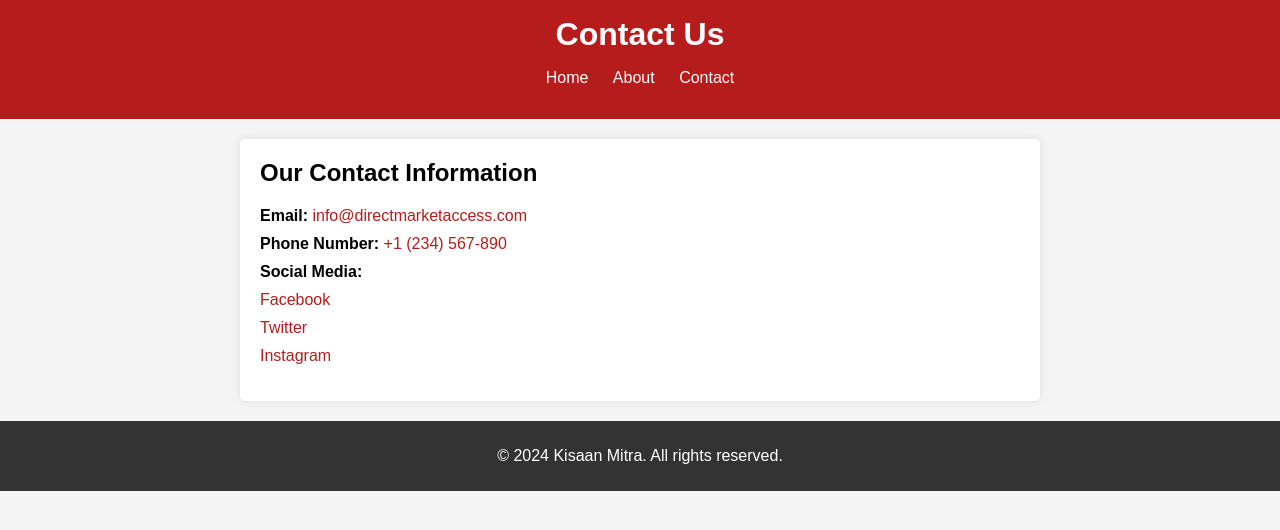
After one commit to mahinigam/kisaan-mitra, a Flask app: page /contact in a window 1280 px wide. The commit adds this page. Shown: the top 530 px of the page. Run offline with Flask 3, Linux system fonts and the light colour scheme.

Commit message:
17 changes

```diff
--- a/app.py
+++ b/app.py
@@ -10,6 +10,9 @@ app.secret_key = os.urandom(24)
 @app.route('/')
 def index():
     return render_template('index.html')
+@app.route('/contact')
+def contact():
+    return render_template('contact.html')
 
 @app.route('/buy')
 def buy():
--- /dev/null
+++ b/static/contact.css
@@ -0,0 +1,74 @@
+body {
+    font-family: Arial, sans-serif;
+    margin: 0;
+    padding: 0;
+    background-color: #f4f4f4;
+}
+
+header {
+    background-color: #b71c1c;
+    color: white;
+    padding: 1em;
+    text-align: center;
+}
+
+header h1 {
+    margin: 0;
+}
+
+nav ul {
+    list-style: none;
+    padding: 0;
+}
+
+nav ul li {
+    display: inline;
+    margin: 0 10px;
+}
+
+nav ul li a {
+    color: white;
+    text-decoration: none;
+}
+
+main {
+    padding: 20px;
+    max-width: 800px;
+    margin: 0 auto;
+}
+
+.contact-info {
+    background-color: white;
+    padding: 20px;
+    border-radius: 5px;
+    box-shadow: 0 0 10px rgba(0, 0, 0, 0.1);
+}
+
+.contact-info h2 {
+    margin-top: 0;
+}
+
+.contact-info ul {
+    list-style: none;
+    padding: 0;
+}
+
+.contact-info ul li {
+    margin-bottom: 10px;
+}
+
+.contact-info a {
+    color: #b71c1c;
+    text-decoration: none;
+}
+
+.contact-info a:hover {
+    text-decoration: underline;
+}
+
+footer {
+    background-color: #333;
+    color: white;
+    text-align: center;
+    padding: 10px;
+}
--- a/static/farmers.js
+++ b/static/farmers.js
@@ -6,7 +6,6 @@ window.onload = function() {
         const card = document.createElement('div');
         card.className = 'farmer-card';
         card.innerHTML = `
-            <img src="${farmer.image}" alt="${farmer.name}" class="farmer-photo">
             <div class="farmer-info">
                 <h2>${farmer.name}</h2>
                 <p class="rating">Rating: ★★★★★</p>
--- a/static/sell.js
+++ b/static/sell.js
@@ -13,7 +13,6 @@ document.querySelector('.sell-form').addEventListener('submit', function(event)
         product: formData.get('productName'),
         description: formData.get('productDescription'),
         price: formData.get('productPrice'),
-        image: imageURL // Store the URL of the image
     };
 
     // Retrieve existing farmers from localStorage
--- a/templates/buy.html
+++ b/templates/buy.html
@@ -39,9 +39,6 @@
                     <label for="district">District:</label>
                     <input type="text" id="district" name="district" required>
 
-                    <label for="productImage">Select Image:</label>
-                    <input type="file" id="productImage" name="productImage" accept="image/*" required>
-
                     <button type="submit" class="submit-button">Submit</button>
                 </form>
             </div>
--- a/templates/cold_storage.html
+++ b/templates/cold_storage.html
@@ -74,6 +74,7 @@
             <p>&copy; 2024 Farmers Market. All rights reserved.</p>
         </div>
     </footer>
+    <script src="/static/cold_storage.js"></script>
 </body>
 
 </html>
--- /dev/null
+++ b/templates/contact.html
@@ -0,0 +1,43 @@
+<!DOCTYPE html>
+<html lang="en">
+<head>
+    <meta charset="UTF-8">
+    <meta name="viewport" content="width=device-width, initial-scale=1.0">
+    <title>Contact Us - Direct Market Access for Farmers</title>
+    <link rel="stylesheet" href="/static/contact.css">
+</head>
+<body>
+    <header>
+        <h1>Contact Us</h1>
+        <nav>
+            <ul>
+                <li><a href="index.html">Home</a></li>
+                <li><a href="about.html">About</a></li>
+                <li><a href="contact.html">Contact</a></li>
+            </ul>
+        </nav>
+    </header>
+
+    <main>
+        <section class="contact-info">
+            <h2>Our Contact Information</h2>
+            <ul>
+                <li><strong>Email:</strong> <a href="mailto:info@directmarketaccess.com">info@directmarketaccess.com</a></li>
+                <li><strong>Phone Number:</strong> <a href="tel:+1234567890">+1 (234) 567-890</a></li>
+                <li><strong>Social Media:</strong></li>
+                <ul>
+                    <li><a href="https://facebook.com/directmarketaccess" target="_blank">Facebook</a></li>
+                    <li><a href="https://twitter.com/directmarket" target="_blank">Twitter</a></li>
+                    <li><a href="https://instagram.com/directmarketaccess" target="_blank">Instagram</a></li>
+                </ul>
+            </ul>
+        </section>
+    </main>
+
+    <footer>
+        <p>&copy; 2024 Kisaan Mitra. All rights reserved.</p>
+    </footer>
+
+
+</body>
+</html>
--- a/templates/index.html
+++ b/templates/index.html
@@ -18,7 +18,7 @@
                 <li><a href="http://127.0.0.1:5000/buyers">Buyers</a></li>
                 <li><a href="http://127.0.0.1:5000/cold_storage">Cold Storage</a></li>
                 <li><a href="http://127.0.0.1:5000/marketplace">Marketplace</a></li>
-                <li><a href="#">Contact</a></li>
+                <li><a href="http://127.0.0.1:5000/contact">Contact</a></li>
 
             </ul>
         </nav>
@@ -73,7 +73,7 @@
     <!-- Footer -->
     <footer>
         <div class="footer-content">
-            <p>&copy; 2024 Direct Market Access for Farmers. All rights reserved.</p>
+            <p>&copy; 2024 Kisaan Mitra. All rights reserved.</p>
             <ul class="socials">
                 <li><a href="#">Facebook</a></li>
                 <li><a href="#">Twitter</a></li>
--- a/templates/marketplace.html
+++ b/templates/marketplace.html
@@ -13,7 +13,7 @@
     <!-- Header -->
     <header>
         <div class="container">
-            <h1>Farmers Market</h1>
+            <h1>Market Place</h1>
         </div>
     </header>
 
--- a/templates/sell.html
+++ b/templates/sell.html
@@ -36,9 +36,6 @@
                     <label for="productPrice">Price (per unit):</label>
                     <input type="text" id="productPrice" name="productPrice" required>
 
-                    <label for="productImage">Product Image:</label>
-                    <input type="file" id="productImage" name="productImage" accept="image/*" required>
-
                     <button type="submit" class="submit-button">List Product</button>
                 </form>
             </div>
```
Also changed, not shown: static/buy.js (added, +27 -0 lines), static/buyers.js (added, +35 -0 lines), static/cold_storage.js (added, +75 -0 lines), static/cold_storage_cards.js (added, +39 -0 lines), templates/buyers.html (+36 -36 lines), templates/cold_storage_cards.html (+42 -35 lines), templates/connect.html (+29 -8 lines).
